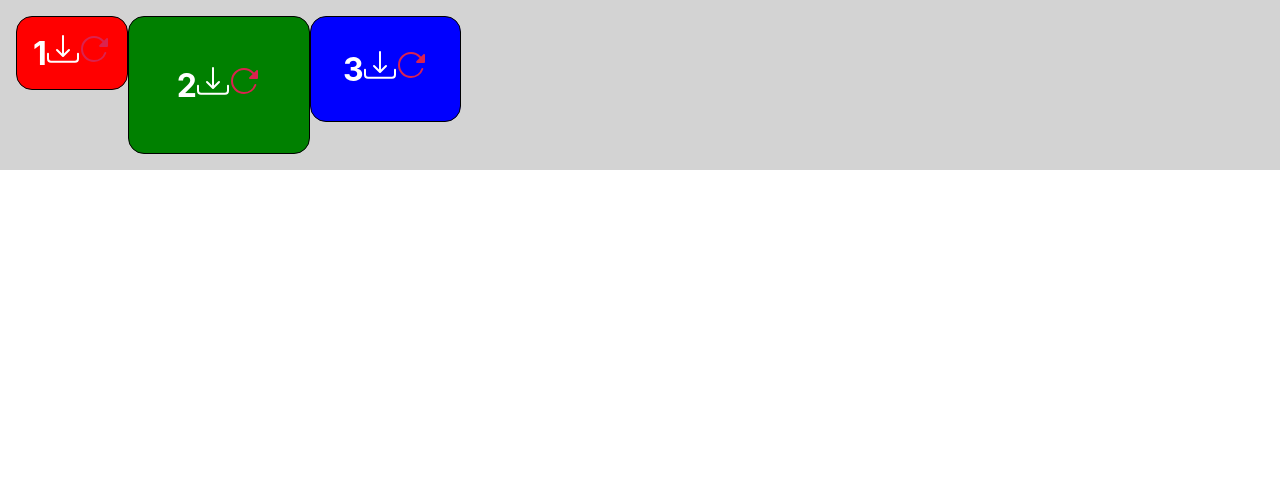
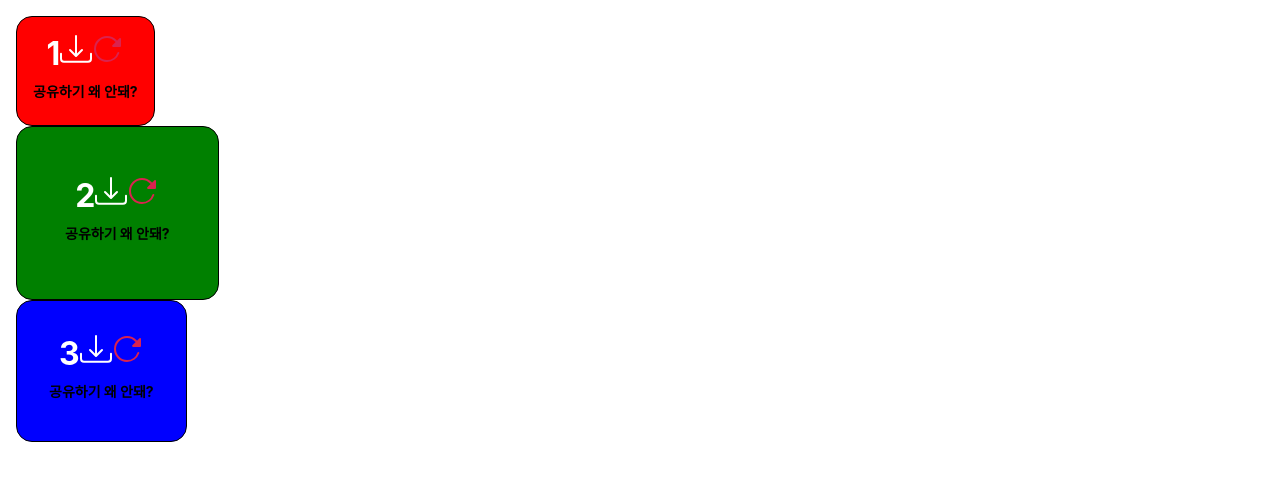
Before and after one commit to pitangland/javascript-ready, a React (Create React App) app in the folder pitang-project-1/: page / in a window 1280 px wide. Shown: the top 480 px of the page. Built offline with nearby package versions, Linux system fonts and the light colour scheme.

Commit message:
글씨 양옆으로 선 그리기 실패

```diff
--- a/pitang-project-1/src/icon-practice/icon-practice.js
+++ b/pitang-project-1/src/icon-practice/icon-practice.js
@@ -6,22 +6,58 @@ import styled from "styled-components";
 // react-icons 들어가면 여러 사이트에 있는 아이콘을 사용할 수 있음.
 // font Awesome으로 사용해보자!
 import { BsDownload } from "react-icons/bs";
-// <GrDownload/> 로 사용하면된다!
+import { IoReloadOutline } from "react-icons/io5";
 
-import { IoReloadOutline } from "react-icons/io5";
+// Line은 이 아이콘 방법말고 다른 방법으로 해봐야겠다.
+// import { AiOutlineLine } from "react-icons/ai";
 
 const Download = styled(BsDownload)``;
 const Reload = styled(IoReloadOutline)`
   color: #da234f;
 `;
 
+// const Line = styled(AiOutlineLine)`
+//   flex-direction: row;
+//   width: 56px;
+// `;
+
+// 이게 대체 왜 안되는지 모르겠네 휴
+const Line = styled.div`
+  display: flex;
+  flex-basis:100%;
+  align-items: center;
+  color: black;
+  font-size: 14px;
+  margin: 8px 0px;
+
+  &::before {
+    content: "";
+    flex-grow: 1,
+    margin: 0px 16px;
+    background: black;
+    height: 1px;
+    font-size: 0px;
+    line-height: 0px;
+  }
+
+  &::after {
+    content: "";
+    flex-grow: 1,
+    margin: 0px 16px;
+    background: black;
+    height: 1px;
+    font-size: 0px;
+    line-height: 0px;
+  }
+`;
+
 const Wrapper = styled.div`
   padding: 1rem;
   display: flex;
-  flex-direction: row;
+  flex-direction: column;
   align-items: flex-start;
   justify-content: flex-start;
-  background-color: lightgrey;
+  // background-color: lightgrey;
 `;
 
 const Block = styled.div`
@@ -63,8 +99,11 @@ function Blocks(props) {
             backgroundColor={blockItem.backgroundColor}
           >
             {blockItem.label}
+            {/* 다운로드 아이콘 생성 */}
             <Download />
+            {/* 다시 다운로드 아이콘 생성 */}
             <Reload />
+            <Line>공유하기 왜 안돼?</Line>
           </Block>
         );
       })}
```
